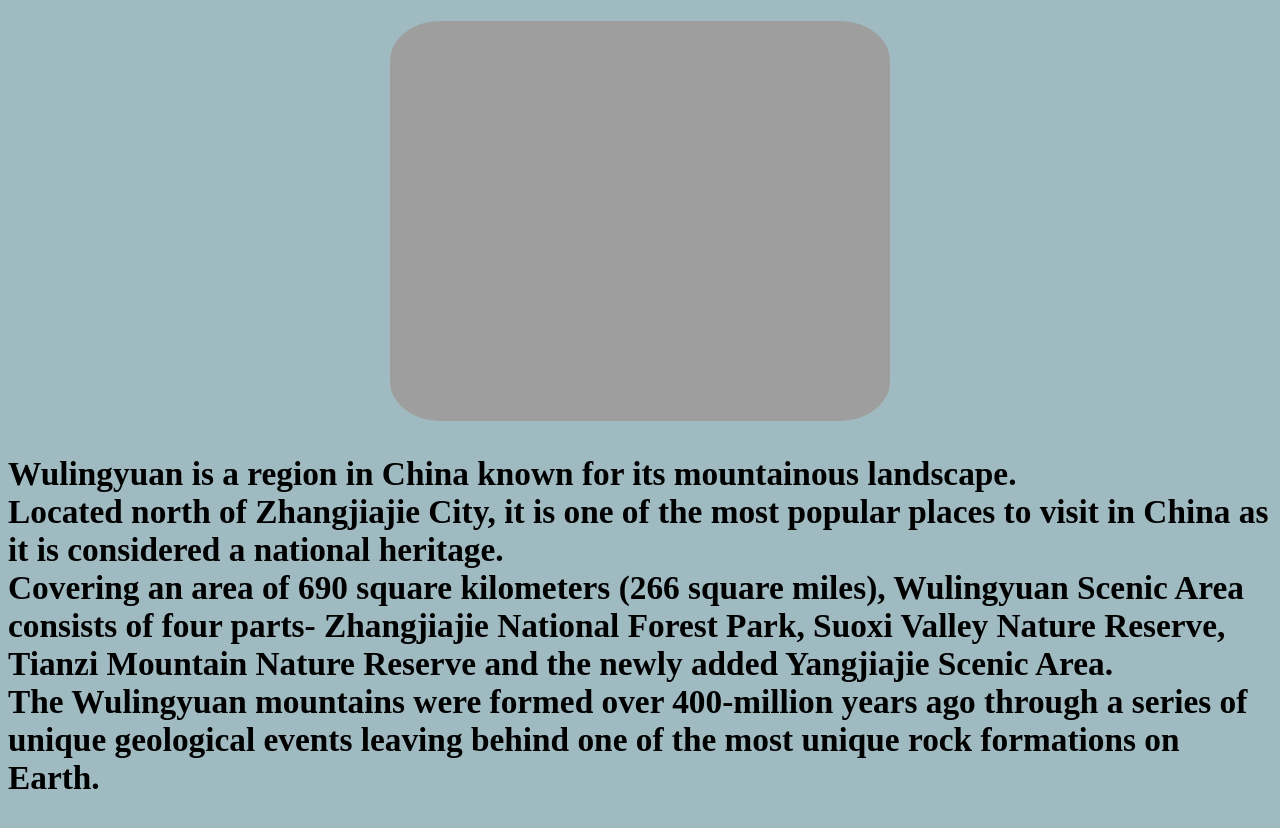
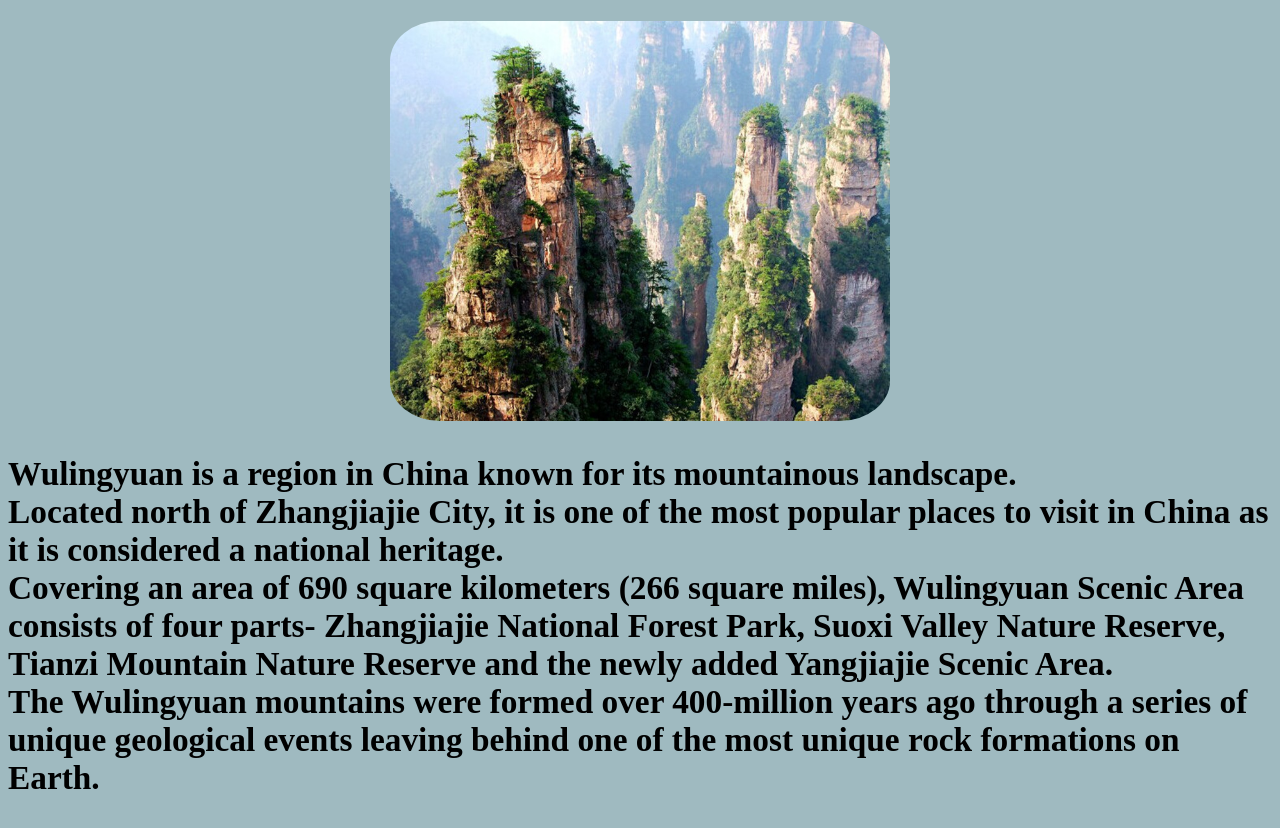
Before and after one commit to jiwonhong0607/jiwonhong0607.github.io, a Jekyll site: the page Wonders/china.html, which Jekyll copies as it is, in a window 1280 px wide. Shown: the top 828 px of the page. Built offline with Jekyll 4.4.1, drawn with Linux system fonts in a browser that asks for light colours.

Commit message:
Update china.html

```diff
--- a/Wonders/china.html
+++ b/Wonders/china.html
@@ -8,7 +8,7 @@
   <body>
 
     <h1>
-       <img src="Wulingyuan, China.jpg" width="500" height="400px" class= "center">
+       <img src="china.jpg" width="500" height="400px" class= "center">
     <p class="number">
 Wulingyuan is a region in China known for its mountainous landscape.<br/>
 Located north of Zhangjiajie City, it is one of the most popular places to visit in China as it is considered a national heritage.<br/>
```
